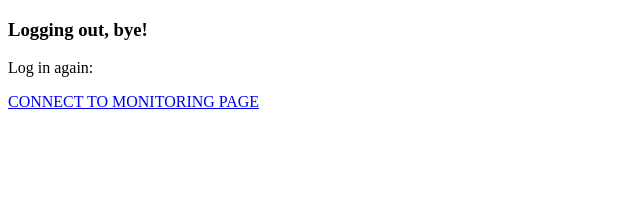
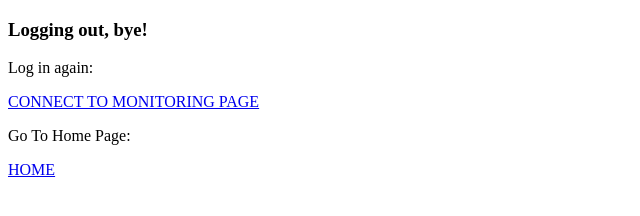
Before and after one commit to Allspark2k24/Customer1_Trusted, a plain HTML site: page logged_out.html in a window 1280 px wide. Shown: the whole page, without its empty margins (0-640 px from the left). Drawn offline with Linux system fonts and the light colour scheme.

Commit message:
Update logged_out.html

```diff
--- a/logged_out.html
+++ b/logged_out.html
@@ -9,5 +9,7 @@
     <h3>Logging out, bye!</h3>
     <p>Log in again:</p>
     <a href="https://myuserpool-domain.auth.us-east-1.amazoncognito.com/login?client_id=3qtbgn503ttnmd75qc6iat3vnt&response_type=code&scope=email+openid&redirect_uri=https%3A%2F%2Fcdwcustomer1.s3.amazonaws.com%2Findex.html">CONNECT TO MONITORING PAGE</a>
+    <p>Go To Home Page:</p>
+     <a href="http://cdwcustomapplication.s3-website-us-east-1.amazonaws.com/">HOME</a>
 </body>
 </html>
```
